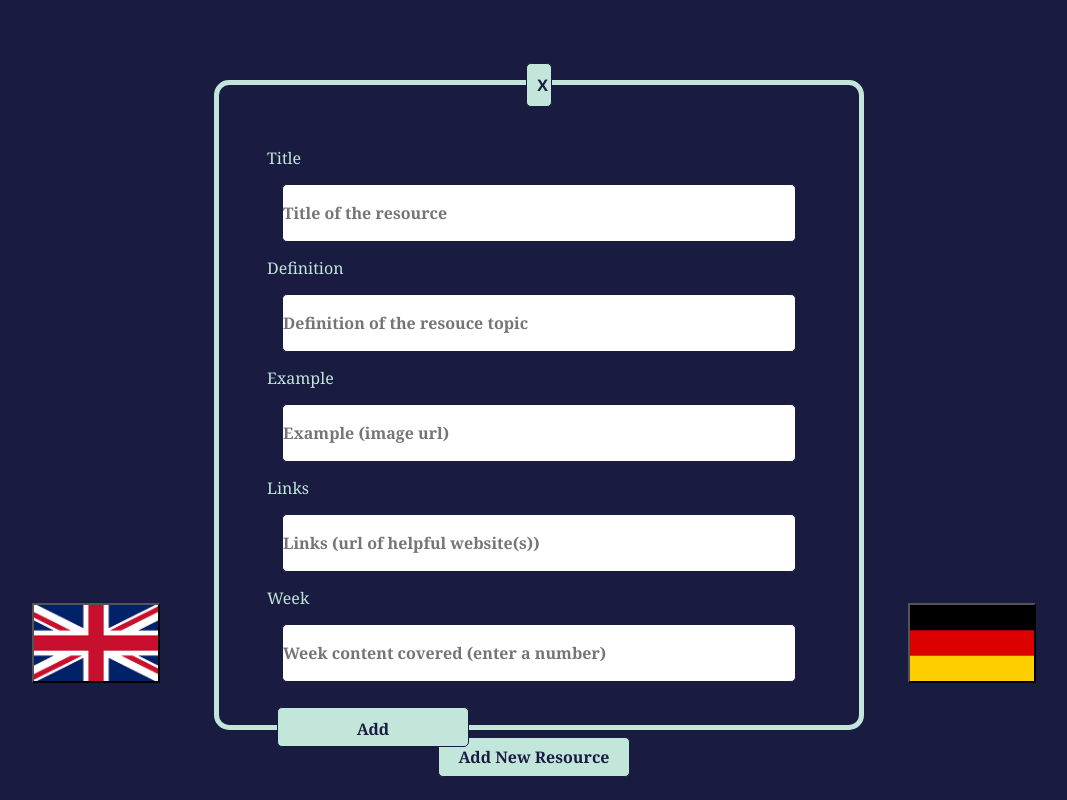
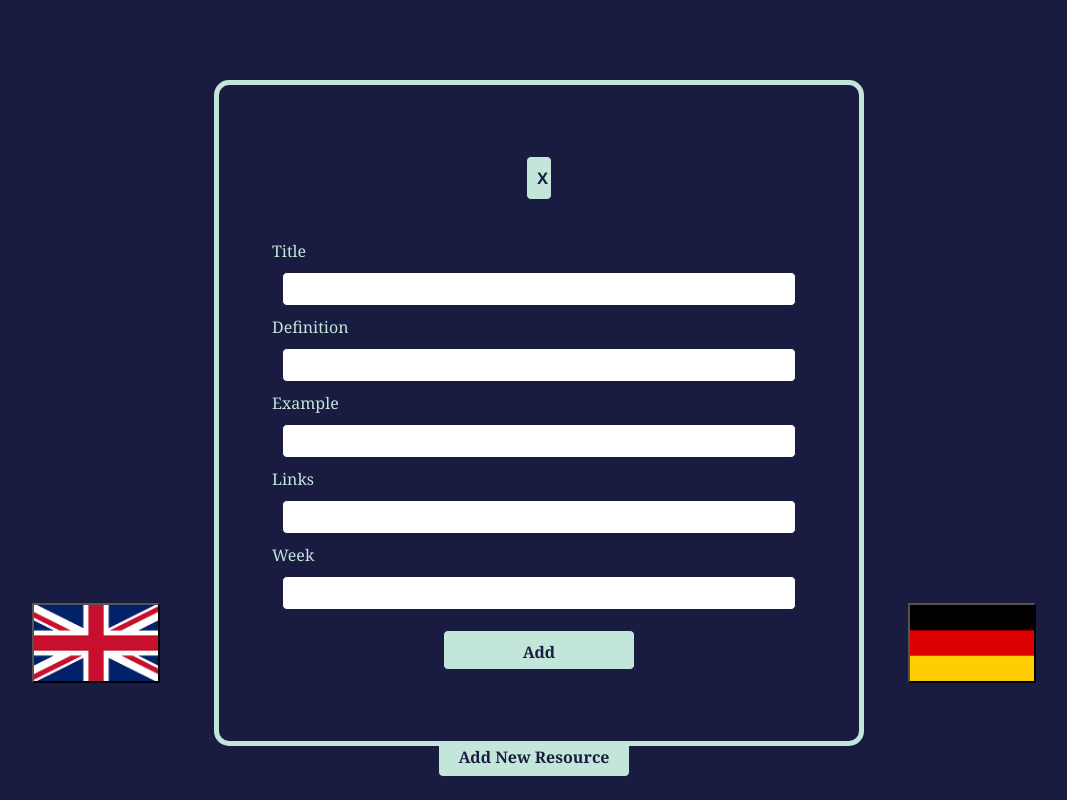
Before and after one commit to Callasaurus/Week9-soc-across-the-globe-project-1-week-team-project, a React (Create React App) app in the folder bc13_w9_project-frontend-codebusters-front/: page / in a window 1280 px wide. Both pictures are taken after typing "Sample" into the empty fields and a click on the button "Add New Resource". Shown: the top 800 px of the page, without its empty margins (106-1173 px from the left). Built offline with nearby package versions, Linux system fonts and the light colour scheme.

Commit message:
edit form functionality working

```diff
--- a/bc13_w9_project-frontend-codebusters-front/src/App.css
+++ b/bc13_w9_project-frontend-codebusters-front/src/App.css
@@ -40,7 +40,7 @@
   position: fixed;
   top: 10%;
   left: 25%;
-  height: 80%;
+  height: 82%;
   width: 50%;
   background-color: var(--darkColor);
   display: flex;
--- a/bc13_w9_project-frontend-codebusters-front/src/App.js
+++ b/bc13_w9_project-frontend-codebusters-front/src/App.js
@@ -31,6 +31,7 @@ function App() {
   // State that will be toggled from true to false depending on editing or adding (for validation purposes)
   const [editOrAdd, setEditOrAdd] = useState(false)
 
+  const [wholeEditObject, setWholeEditObject] = useState([])
   // states for providing border around country buttons in header
 
   const [isActive, setIsActive] = useState(false);
@@ -100,6 +101,10 @@ function App() {
   function handleObjectState(object) {
     setEditObject(object);
     handleVisibilityEdit();
+  }
+
+  function holdEditObject(object) {
+    setWholeEditObject(object)
   }
 
   // function that creates a new edited object (if values empty, original ones are kept) - called inside handleEdit
@@ -300,16 +305,16 @@ function App() {
       </div>
 
       <div className="form-container" style={{ visibility: isVisible ? 'visible' : 'hidden' }}>
-        <Input visibility={handleVisibility} handleNewObject={handleNewObject} language={language} editOrAdd={editOrAdd}></Input>
+        <Input visibility={handleVisibility} handleNewObject={handleNewObject} language={language} editOrAdd={editOrAdd} wholeEditObject={wholeEditObject}></Input>
       </div>
 
       <div className="form-container" style={{ visibility: isEditVisible ? 'visible' : 'hidden' }}>
-        <Input visibility={handleVisibilityEdit} handleNewObject={handleEdit} language={language} editOrAdd={editOrAdd}></Input>
+        <Input visibility={handleVisibilityEdit} handleNewObject={handleEdit} language={language} editOrAdd={editOrAdd} wholeEditObject={wholeEditObject}></Input>
       </div>
 
       <div className="main-container">
         <button className="addNewButton" onClick={handleVisibility}>Add New Resource</button>
-        <ObjectList object={object} handleFavourite={favourite} handleDelete={handleDelete} handleEdit={handleObjectState} editing={editing}></ObjectList>
+        <ObjectList object={object} handleFavourite={favourite} handleDelete={handleDelete} handleEdit={handleObjectState} editing={editing} holdEditObject={holdEditObject}></ObjectList>
       </div>
     </div>
   );
--- a/bc13_w9_project-frontend-codebusters-front/src/components/Input/Input.css
+++ b/bc13_w9_project-frontend-codebusters-front/src/components/Input/Input.css
@@ -24,14 +24,14 @@
 
 .form-items input {
   width: 40vw;
-  height: 7vh;
+  height: 4vh;
   background-color: white;
   border: 1px solid var(--darkColor);
   border-radius: 5px;
   color: var(--darkColor);
   font-size: 100%;
   font-weight: bold;
-  margin: 15px;
+  margin: 10px;
 }
 
 .addButton {
@@ -47,6 +47,16 @@
   margin: 10px;
 }
 
+.addButton:hover {
+  opacity: 0.8;
+  cursor: pointer;
+}
+
 .error {
   color: red;
 }
+
+.add-button-div {
+  display: flex;
+  justify-content: center;
+}
--- a/bc13_w9_project-frontend-codebusters-front/src/components/Input/Input.js
+++ b/bc13_w9_project-frontend-codebusters-front/src/components/Input/Input.js
@@ -3,19 +3,31 @@ import './Input.css'
 import { useForm } from "react-hook-form";
 
 export function Input(props) {
-console.log(props.editOrAdd)
+
+console.log(props.wholeEditObject)
+
 const {
     register,
     handleSubmit,
     reset,
     formState: { errors }
-  } = useForm();
+  } = useForm({ defaultValues: props.wholeEditObject });
+
+  const {
+    register: registerNonEnglish,
+    handleSubmit: handleSubmitNonEnglish,
+    reset: resetNonEnglish,
+    formState: { errors: errorsNonEnglish }
+  } = useForm({ defaultValues: props.wholeEditObject });
 
   const onSubmit = (data) => {
     props.handleNewObject(data);
     props.visibility()
     reset()
+    resetNonEnglish()
   };
+
+useForm({ defaultValues: props.wholeEditObject })
 
 if (props.language === 'englishDefinitions') {
 
@@ -34,7 +46,7 @@ if (props.language === 'englishDefinitions') {
                     required: props.editOrAdd,
                     minLength: 3
                 })}
-                placeholder="Title of the resource">
+                defaultValue={props.wholeEditObject.title}>
                 </input>
                 {errors.title && errors.title.type === "required" && (
                     <p className='error'>Title must not be blank</p>
@@ -50,7 +62,7 @@ if (props.language === 'englishDefinitions') {
                     required: props.editOrAdd,
                     minLength: 20
                 })}
-                placeholder="Definition of the resouce topic">
+                defaultValue={props.wholeEditObject.definition}>
                 </input>
                 {errors.definition && errors.definition.type === "required" && (
                     <p className='error'>Definition must not be blank</p>
@@ -65,7 +77,7 @@ if (props.language === 'englishDefinitions') {
                     required: props.editOrAdd,
                     minLength: 10
                 })}
-                placeholder="Example (image url)">
+                defaultValue={props.wholeEditObject.example}>
                 </input>
                 {errors.example && errors.example.type === "required" && (
                     <p className='error'>Example must not be blank</p>
@@ -80,7 +92,7 @@ if (props.language === 'englishDefinitions') {
                     required: props.editOrAdd,
                     minLength: 10
                 })}
-                placeholder="Links (url of helpful website(s))">
+                defaultValue={props.wholeEditObject.links}>
                 </input>
                 {errors.links && errors.links.type === "required" && (
                     <p className='error'>Link must not be blank</p>
@@ -96,12 +108,14 @@ if (props.language === 'englishDefinitions') {
                 name="week" {...register("week", {
                     required: props.editOrAdd
                 })}
-                placeholder="Week content covered (enter a number)">
+                defaultValue={props.wholeEditObject.week}>
                 </input>
                 {errors.week && errors.week.type === "required" && (
                     <p className='error'>Week must not be blank</p>
                 )}
+            <div className="add-button-div">
             <button type="submit" className="addButton">Add</button>
+            </div>
         </form>
     </div>
 )
@@ -114,83 +128,83 @@ if (props.language === 'englishDefinitions') {
         <div className="exitButtonDiv">
             <button className="exitButton" onClick={props.visibility}>X</button>
         </div>
-        <form onSubmit={handleSubmit(onSubmit)}>
+        <form onSubmit={handleSubmitNonEnglish(onSubmit)}>
                 <label>English Title</label>
                 <input
                 type="text"
                 name="englishtitle"
-                {...register("englishtitle", {
+                {...registerNonEnglish("englishtitle", {
                     required: props.editOrAdd,
                     minLength: 3
                 })}
-                placeholder="Title of the resource">
+                defaultValue={props.wholeEditObject.englishtitle}>
                 </input>
-                {errors.englishtitle && errors.englishtitle.type === "required" && (
+                {errorsNonEnglish.englishtitle && errorsNonEnglish.englishtitle.type === "required" && (
                     <p className='error'>Title must not be blank</p>
                 )}
-                {errors.englishtitle && errors.englishtitle.type === "minLength" && (
+                {errorsNonEnglish.englishtitle && errorsNonEnglish.englishtitle.type === "minLength" && (
                     <p className='error'>Title must have at least 4 characters</p>
                 )}
                 <label>Title</label>
                 <input
                 type="text"
                 name="title"
-                {...register("title", {
+                {...registerNonEnglish("title", {
                     required: props.editOrAdd,
                     minLength: 3
                 })}
-                placeholder="Title of the resource">
+                defaultValue={props.wholeEditObject.title}>
                 </input>
-                {errors.title && errors.title.type === "required" && (
+                {errorsNonEnglish.title && errorsNonEnglish.title.type === "required" && (
                     <p className='error'>Title must not be blank</p>
                 )}
-                {errors.title && errors.title.type === "minLength" && (
+                {errorsNonEnglish.title && errorsNonEnglish.title.type === "minLength" && (
                     <p className='error'>Title must have at least 4 characters</p>
                 )}
                 <label>Definition</label>
                 <input
                 type="text"
                 name="definition"
-                {...register("definition", {
+                {...registerNonEnglish("definition", {
                     required: props.editOrAdd,
                     minLength: 20
                 })}
-                placeholder="Definition of the resouce topic">
+                defaultValue={props.wholeEditObject.definition}>
                 </input>
-                {errors.definition && errors.definition.type === "required" && (
+                {errorsNonEnglish.definition && errorsNonEnglish.definition.type === "required" && (
                     <p className='error'>Definition must not be blank</p>
                 )}
-                {errors.definition && errors.definition.type === "minLength" && (
+                {errorsNonEnglish.definition && errorsNonEnglish.definition.type === "minLength" && (
                     <p className='error'>Definition must have at least 20 characters</p>
                 )}
                 <label>Example</label>
                 <input
                 type="text"
-                name="example" {...register("example", {
+                name="example" {...registerNonEnglish("example", {
                     required: props.editOrAdd,
                     minLength: 10
                 })}
-                placeholder="Example (image url)">
+                defaultValue={props.wholeEditObject.example}>
                 </input>
-                {errors.example && errors.example.type === "required" && (
+                {errorsNonEnglish.example && errorsNonEnglish.example.type === "required" && (
                     <p className='error'>Example must not be blank</p>
                 )}
-                {errors.example && errors.example.type === "minLength" && (
+                {errorsNonEnglish.example && errorsNonEnglish.example.type === "minLength" && (
                     <p className='error'>Example must have at least 10 characters</p>
                 )}
                 <label>Links</label>
                 <input
                 type="text"
-                name="links" {...register("links", {
+                name="links" {...registerNonEnglish("links", {
                     required: props.editOrAdd,
                     minLength: 10
                 })}
-                placeholder="Links (url of helpful website(s))">
+                defaultValue={props.wholeEditObject.links}>
                 </input>
-                {errors.links && errors.links.type === "required" && (
+                {errorsNonEnglish.links && errorsNonEnglish.links.type === "required" && (
                     <p className='error'>Link must not be blank</p>
                 )}
-                {errors.links && errors.links.type === "minLength" && (
+                {errorsNonEnglish.links && errorsNonEnglish.links.type === "minLength" && (
                     <p className='error'>Link must have at least 10 characters</p>
                 )}
                 <label>Week</label>
@@ -198,15 +212,17 @@ if (props.language === 'englishDefinitions') {
                 type="number"
                 min="0"
                 max="16"
-                name="week" {...register("week", {
+                name="week" {...registerNonEnglish("week", {
                     required: props.editOrAdd
                 })}
-                placeholder="Week content covered (enter a number)">
+                defaultValue={props.wholeEditObject.week}>
                 </input>
-                {errors.week && errors.week.type === "required" && (
+                {errorsNonEnglish.week && errorsNonEnglish.week.type === "required" && (
                     <p className='error'>Week must not be blank</p>
                 )}
+            <div className="add-button-div">
             <button type="submit" className="addButton">Add</button>
+            </div>
         </form>
     </div>
     )
--- a/bc13_w9_project-frontend-codebusters-front/src/components/ObjectItem/ObjectItem.js
+++ b/bc13_w9_project-frontend-codebusters-front/src/components/ObjectItem/ObjectItem.js
@@ -1,10 +1,12 @@
 import React from 'react'
 import './ObjectItem.css'
+
 export function ObjectItem(props) {
 
     function onClicks() {
         props.handleEdit()
         props.editing()
+        props.holdEditObject()
     }
 
     return (
--- a/bc13_w9_project-frontend-codebusters-front/src/components/ObjectList/ObjectList.js
+++ b/bc13_w9_project-frontend-codebusters-front/src/components/ObjectList/ObjectList.js
@@ -10,10 +10,10 @@ export function ObjectList(props) {
                 {props.object.map((item) => {
 
                     if (item.englishtitle) {
-                        return (<ObjectItem key={item.id} englishTitle={item.englishtitle} title={item.title} definition={item.definition} example={item.example} links={item.links} week={item.week} handleFavourite={() => props.handleFavourite(item.id)} handleDelete={() => props.handleDelete(item.id)} handleEdit={() => props.handleEdit(item.id)} editing={props.editing} />)
+                        return (<ObjectItem key={item.id} englishTitle={item.englishtitle} title={item.title} definition={item.definition} example={item.example} links={item.links} week={item.week} handleFavourite={() => props.handleFavourite(item.id)} handleDelete={() => props.handleDelete(item.id)} handleEdit={() => props.handleEdit(item.id)} editing={props.editing} holdEditObject={() => props.holdEditObject(item)} />)
 
                     } else {
-                        return (<ObjectItem key={item.id} englishTitle={""} title={item.title} definition={item.definition} example={item.example} links={item.links} week={item.week} handleFavourite={() => props.handleFavourite(item.id)} handleDelete={() => props.handleDelete(item.id)} handleEdit={() => props.handleEdit(item.id)} editing={props.editing} />)
+                        return (<ObjectItem key={item.id} englishTitle={""} title={item.title} definition={item.definition} example={item.example} links={item.links} week={item.week} handleFavourite={() => props.handleFavourite(item.id)} handleDelete={() => props.handleDelete(item.id)} handleEdit={() => props.handleEdit(item.id)} editing={props.editing} holdEditObject={() => props.holdEditObject(item)} />)
 
                     }
                 })}
```
